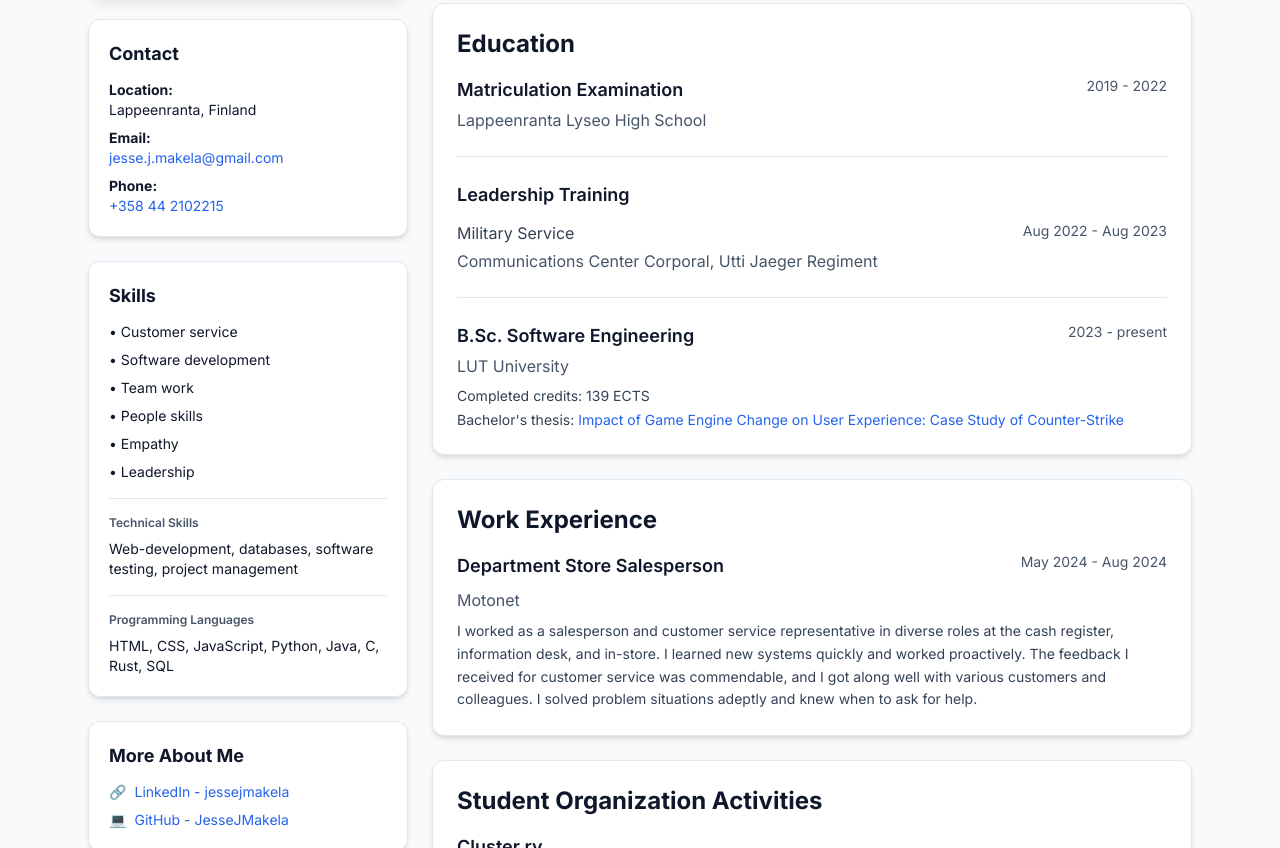
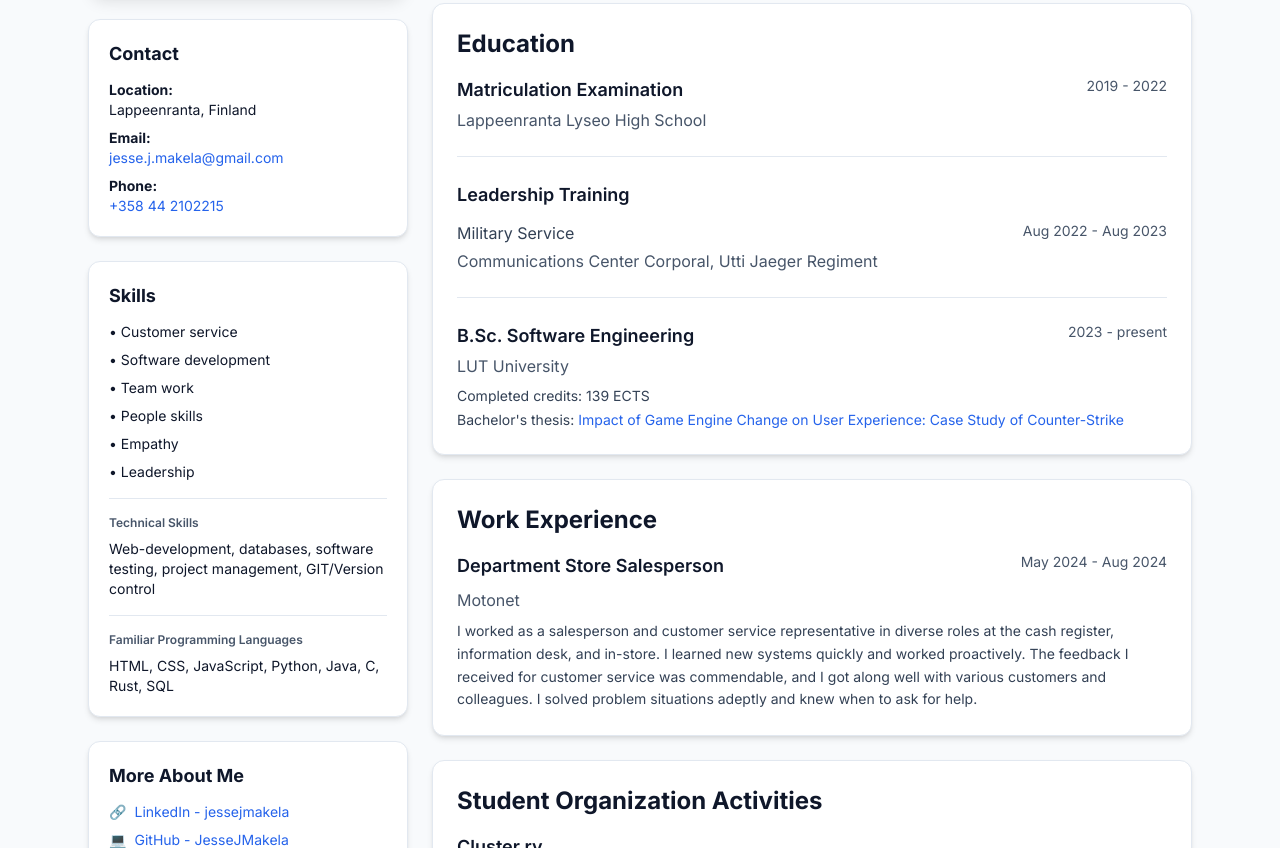
Before and after one commit to JesseJMakela/CV, a plain HTML site: page english/index.html in a window 1280 px wide. Shown: the part 352-1200 px from the top of the page. Drawn offline with nearby package versions, Linux system fonts and the light colour scheme.

Commit message:
muutama lisäys

```diff
--- a/english/index.html
+++ b/english/index.html
@@ -80,10 +80,10 @@
         </ul>
         <div class="mt-4 pt-4 border-t border-slate-200 dark:border-slate-700">
           <p class="text-xs font-semibold text-slate-600 dark:text-slate-400 mb-2">Technical Skills</p>
-          <p class="text-sm">Web-development, databases, software testing, project management</p>
+          <p class="text-sm">Web-development, databases, software testing, project management, GIT/Version control</p>
         </div>
         <div class="mt-4 pt-4 border-t border-slate-200 dark:border-slate-700">
-          <p class="text-xs font-semibold text-slate-600 dark:text-slate-400 mb-2">Programming Languages</p>
+          <p class="text-xs font-semibold text-slate-600 dark:text-slate-400 mb-2">Familiar Programming Languages</p>
           <p class="text-sm">HTML, CSS, JavaScript, Python, Java, C, Rust, SQL</p>
         </div>
       </section>
```
Also changed, not shown: index.html (+2 -2 lines).
